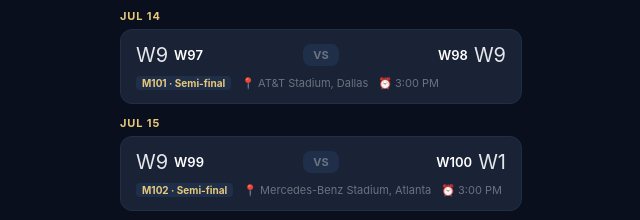
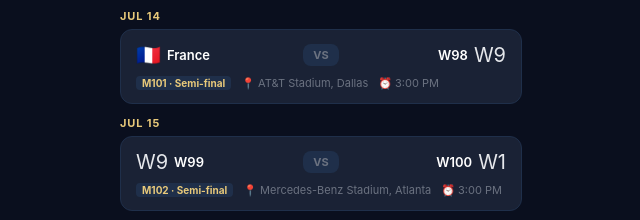
Before and after one commit to jalarcon00/worldcup2026, a website: page public/index.html in a window 1280 px wide. Shown: the part 459-679 px from the top of the page, 319-959 px from the left. Drawn offline with nearby package versions, Linux system fonts and the light colour scheme; no server answers.

Commit message:
Update index.html

```diff
--- a/public/index.html
+++ b/public/index.html
@@ -144,12 +144,12 @@ const RAW_MATCHES = [
   {round:"Round of 16",match:95,date:"2026-07-07",time:"12:00 UTC-4",team1:"Argentina",team2:"Egypt",score:{ft:[3,2]},note:"Argentina vs Egypt",ground:"Mercedes-Benz Stadium, Atlanta"},
   {round:"Round of 16",match:96,date:"2026-07-07",time:"16:00 UTC-4",team1:"Switzerland",team2:"Colombia",score:{ft:[0,0],pen:[4,3]},note:"Switzerland vs Colombia",ground:"BC Place, Vancouver"},
   // ── QUARTER-FINALS ────────────────────────────────────────────────────────
-  {round:"Quarter-final",match:97,date:"2026-07-09",time:"16:00 UTC-4",team1:"France",team2:"Morocco",note:"France vs Morocco",ground:"Gillette Stadium, Boston"},
+  {round:"Quarter-final",match:97,date:"2026-07-09",time:"16:00 UTC-4",team1:"France",team2:"Morocco",score:{ft:[2,0]},note:"France vs Morocco",ground:"Gillette Stadium, Boston"},
   {round:"Quarter-final",match:98,date:"2026-07-10",time:"15:00 UTC-4",team1:"Spain",team2:"Belgium",note:"Spain vs Belgium",ground:"SoFi Stadium, Inglewood"},
   {round:"Quarter-final",match:99,date:"2026-07-11",time:"17:00 UTC-4",team1:"Norway",team2:"England",note:"Norway vs England",ground:"Hard Rock Stadium, Miami"},
   {round:"Quarter-final",match:100,date:"2026-07-11",time:"21:00 UTC-4",team1:"Argentina",team2:"Switzerland",note:"Argentina vs Switzerland",ground:"Arrowhead Stadium, Kansas City"},
   // ── SEMI-FINALS ───────────────────────────────────────────────────────────
-  {round:"Semi-final",match:101,date:"2026-07-14",time:"15:00 UTC-4",team1:"W97",team2:"W98",note:"France/Morocco vs Spain/Belgium",ground:"AT&T Stadium, Dallas"},
+  {round:"Semi-final",match:101,date:"2026-07-14",time:"15:00 UTC-4",team1:"France",team2:"W98",note:"France vs Spain/Belgium",ground:"AT&T Stadium, Dallas"},
   {round:"Semi-final",match:102,date:"2026-07-15",time:"15:00 UTC-4",team1:"W99",team2:"W100",note:"Norway/England vs Argentina/Switzerland",ground:"Mercedes-Benz Stadium, Atlanta"},
   // ── THIRD PLACE & FINAL ───────────────────────────────────────────────────
   {round:"Match for third place",match:103,date:"2026-07-18",time:"17:00 UTC-4",team1:"L101",team2:"L102",note:"3rd Place Match",ground:"Hard Rock Stadium, Miami"},
```
